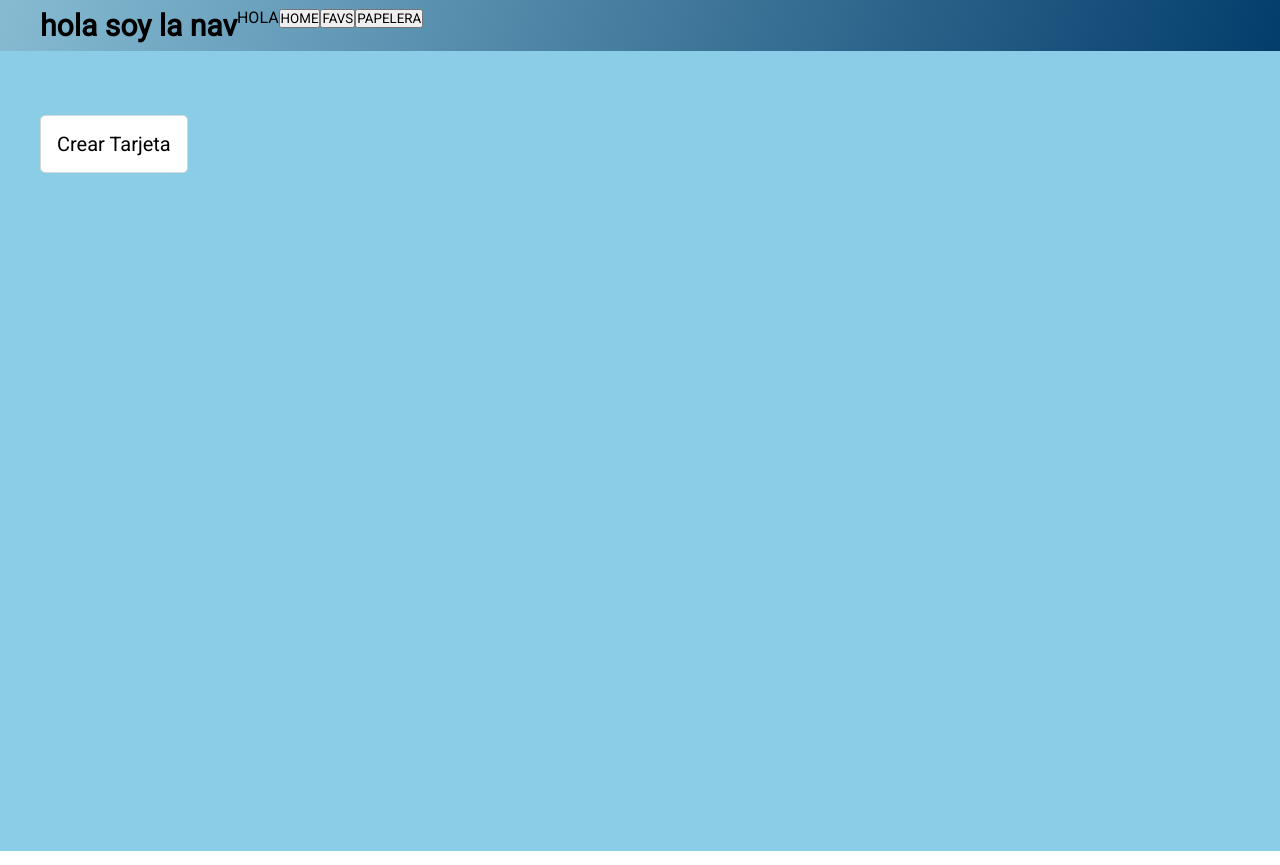
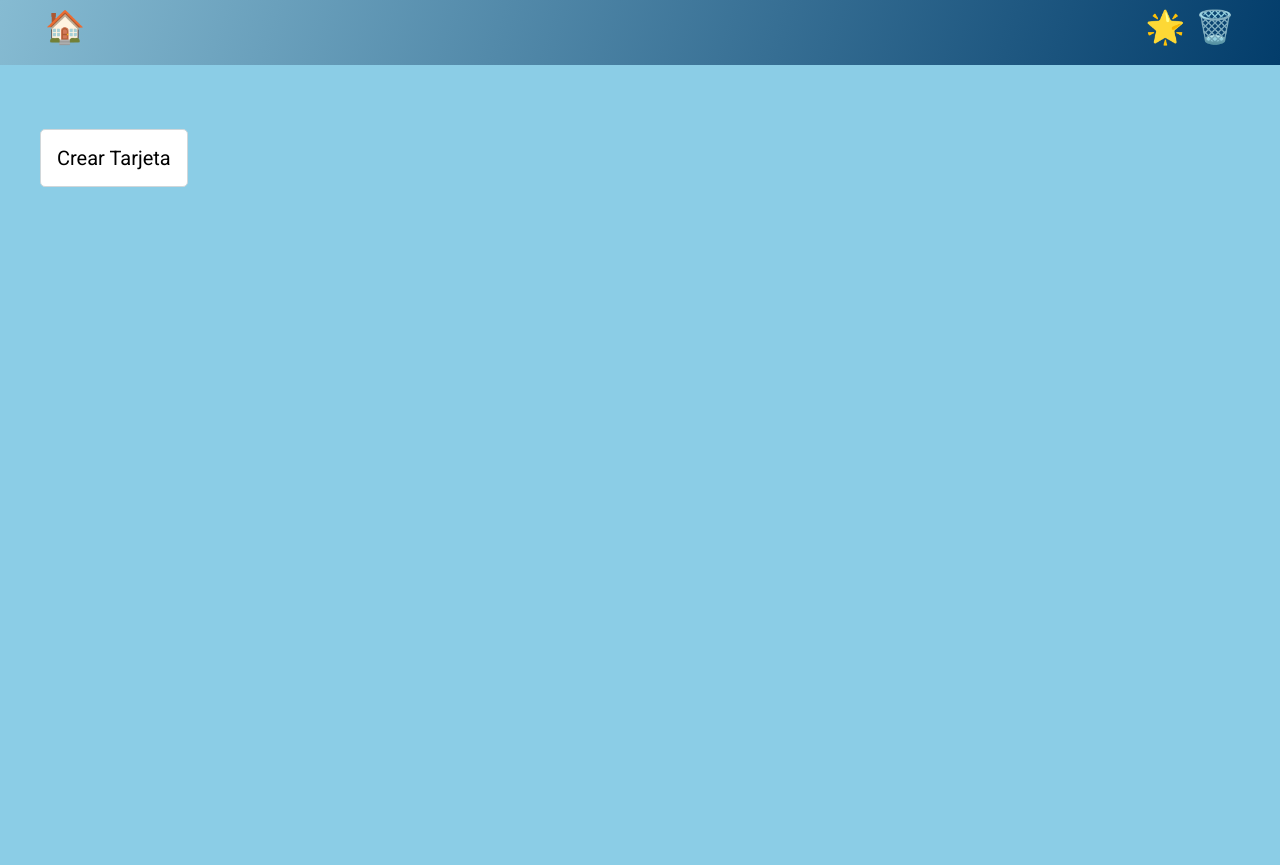
Before and after one commit to camillarrull/trelloOSO, a Vue app: page / in a window 1280 px wide. Built offline with nearby package versions, Linux system fonts and the light colour scheme.

Commit message:
styled navbar

```diff
--- a/src/assets/style.css
+++ b/src/assets/style.css
@@ -21,9 +21,29 @@ h1 {
 .navbar {
     background: rgb(3, 61, 107);
     background: linear-gradient(288deg, rgba(3, 61, 107, 1) 0%, rgba(134, 187, 210, 1) 100%);
-    padding: 0.5rem 0px;
+    padding: 0.5rem;
     /* position: fixed; */
     width: 100%;
+    height: 65px;
+}
+
+.navbar .container {
+  display: flex;
+  justify-content: space-between;
+
+}
+
+.nav-button {
+  font-size: 2em;
+  background: none;
+  margin: 0 5px 0 5px;
+  cursor: pointer;
+  border: none;
+}
+
+.nav-button:hover {
+  border: 4px solid #467EA0;
+  transition: ease 250ms;
 }
 
 .button-primario {
--- a/src/components/Navbar.vue
+++ b/src/components/Navbar.vue
@@ -1,17 +1,17 @@
 <template>
   <div class="navbar">
     <div class="container">
-      <h1>hola soy la nav</h1>
-      <p>HOLA</p>
       <router-link to="/">
-        <button>HOME</button>
+        <button class="nav-button">🏠</button>
       </router-link>
-      <router-link to="/favoritos">
-        <button>FAVS</button>
+      <div>
+        <router-link to="/favoritos">
+        <button class="nav-button">🌟</button>
       </router-link>
       <router-link to="/papelera">
-        <button>PAPELERA</button>
+        <button class="nav-button">🗑️</button>
       </router-link>
+      </div>
     </div>
   </div>
 </template>
@@ -27,4 +27,6 @@ export default {
 };
 </script>
 
-<style lang="scss" scoped></style>
+<style scoped>
+
+</style>
--- a/src/components/SeccionComponent.vue
+++ b/src/components/SeccionComponent.vue
@@ -16,7 +16,7 @@
                 />
                 <div class="sectionButtons">
                      <button @click="mostrarInputTitulo()">{{iconoBoton ? '✎' : '✅'}}</button>
-                  <button @click="deleteSeccion">{{seccion.status === 'inactiva' ? '♻' : '🗑'}}</button>
+                  <button @click="deleteSeccion">{{seccion.status === 'inactiva' ? '♻️' : '🗑️'}}</button>
 
                 </div>
               </div>
@@ -131,16 +131,22 @@ export default {
 .contenedor-padre-seccion::v-deep h2 {
   margin-bottom: 0.5rem;
 }
+
 .contenedor-padre-seccion {
   display: flex;
   flex-wrap: wrap;
   gap: 10px;
 }
+
 .section-title {
   display: flex;
   justify-content: space-between;
 }
 
+.section-title button {
+  font-size: larger;
+  font-weight: bold;
+}
 
 ::placeholder {
   color: #808080;
```
